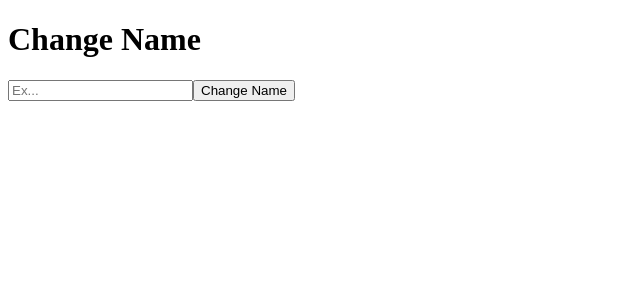
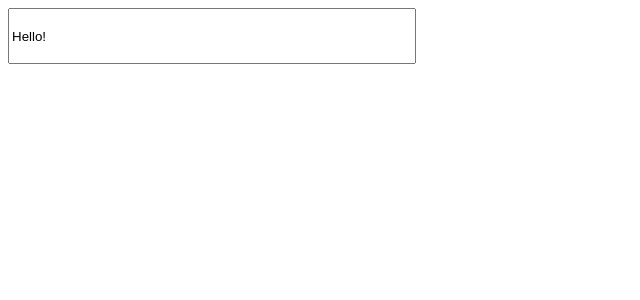
Before and after one commit to gyoryakos/react-hooks, a React (Create React App) app: page / in a window 1280 px wide. Shown: the top 300 px of the page, without its empty margins (0-640 px from the left). Built offline with nearby package versions, Linux system fonts and the light colour scheme.

Commit message:
add useLayoutEffect

```diff
--- a/src/index.js
+++ b/src/index.js
@@ -11,7 +11,10 @@ import ReactDOM from 'react-dom/client';
 //import App from './project_useEffect/App';
 
 // useRef
-import App from './project_useRef/App';
+// import App from './project_useRef/App';
+
+// useLayoutEffect
+import App from './project_useLayoutEffect/App';
 
 const root = ReactDOM.createRoot(document.getElementById('root'));
 root.render(<App />);
--- /dev/null
+++ b/src/project_useLayoutEffect/App.js
@@ -0,0 +1,19 @@
+import {useLayoutEffect, useEffect, useRef} from 'react';
+
+export default function App() {
+    const inputRef = useRef(null);
+
+    useLayoutEffect(() => {
+        console.log(inputRef.current.value);
+    }, []);
+
+    useEffect(() => {
+        inputRef.current.value = "Hello!";
+    });
+
+    return (
+        <div>
+            <input ref={inputRef} value="Ákos" style={{width: 400, height: 50}}/>
+        </div>
+    );
+}
```
